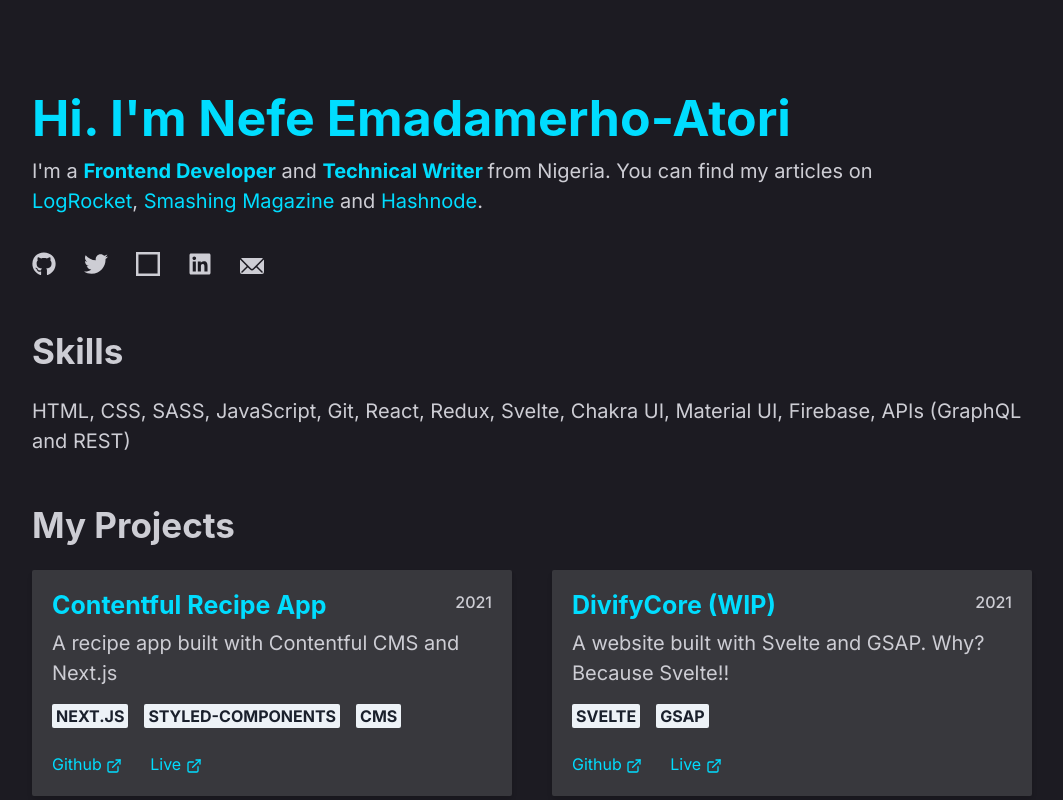
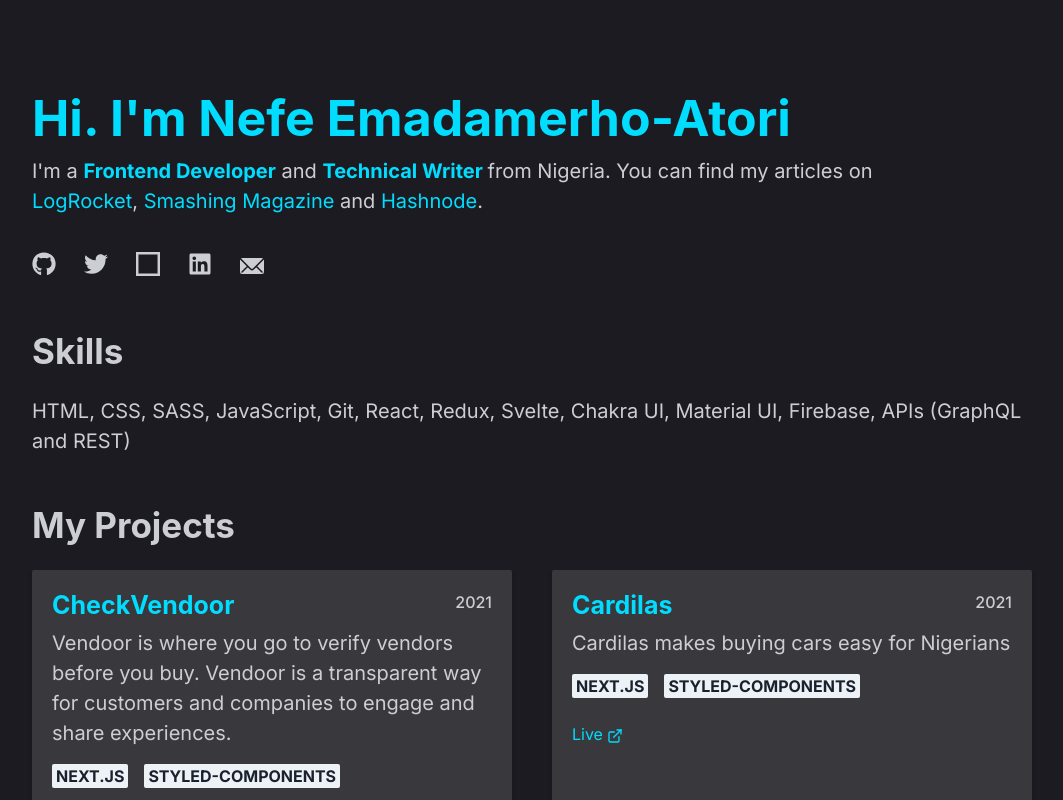
Before and after one commit to nefejames/my-portfolio-v3, a Next.js app: page / in a window 1280 px wide. Shown: the top 800 px of the page, without its empty margins (108-1171 px from the left). Built offline with nearby package versions, Linux system fonts and the light colour scheme.

Commit message:
updating projects

```diff
--- a/sections/Projects.js
+++ b/sections/Projects.js
@@ -4,6 +4,24 @@
 const projectsData = [
   {
     id: 1,
+    title: "CheckVendoor",
+    details:
+      "Vendoor is where you go to verify vendors before you buy. Vendoor is a transparent way for customers and companies to engage and share experiences.",
+    tags: ["Next.js", "styled-components"],
+    year: "2021",
+
+    liveUrl: "https://www.checkvendoor.com/",
+  },
+  {
+    id: 2,
+    title: "Cardilas",
+    details: "Cardilas makes buying cars easy for Nigerians",
+    tags: ["Next.js", "styled-components"],
+    year: "2021",
+    liveUrl: "https://ceedcap-cardilas.vercel.app/",
+  },
+  {
+    id: 3,
     title: "Contentful Recipe App",
     details: "A recipe app built with Contentful CMS and Next.js",
     tags: ["Next.js", "styled-components", "CMS"],
@@ -12,7 +30,7 @@
     liveUrl: "https://contentful-recipe-app.vercel.app/",
   },
   {
-    id: 2,
+    id: 4,
     title: "DivifyCore (WIP)",
     details: "A website built with Svelte and GSAP. Why? Because Svelte!! ",
     tags: ["Svelte", "GSAP"],
@@ -21,7 +39,7 @@
     liveUrl: "https://stoic-carson-8ed644.netlify.app/",
   },
   {
-    id: 3,
+    id: 5,
     title: "Spaces Website",
     details: "A practice site for a digital company, Spaces.",
     tags: ["Next.js", "styled-components"],
@@ -30,7 +48,7 @@
     liveUrl: "https://spaces-website.vercel.app/",
   },
   {
-    id: 4,
+    id: 6,
     title: "Acorn & Mustard (WIP)",
     details: "A website for a legal agency in Lagos, Nigeria.",
     tags: ["Next.js", "styled-components"],
@@ -38,7 +56,7 @@
     liveUrl: "https://acorn-and-mustard.vercel.app/",
   },
   {
-    id: 5,
+    id: 7,
     title: "ShipQuik Logisitcs",
     details: "A demo website for a logistics company based in Lagos.",
     tags: ["css", "js"],
@@ -47,7 +65,7 @@
     liveUrl: "https://daddynefs-shipquik.netlify.app/",
   },
   {
-    id: 6,
+    id: 8,
     title: "Recipe App",
     details:
       "An application to search for different recipes built using the Edamam API. ",
@@ -57,7 +75,7 @@
     liveUrl: "https://daddynefs-recipe.netlify.app/",
   },
   {
-    id: 7,
+    id: 9,
     title: "Image Search App",
     details:
       "An application to search through different pictures built using the Pixalbay API.",
@@ -67,7 +85,7 @@
     liveUrl: "https://daddynefs-image-search.netlify.app/",
   },
   {
-    id: 8,
+    id: 10,
     title: "Geo-search app",
     details: "A weather data built using Google Maps and Autocomplete APIs. ",
     tags: ["css", "js"],
```
